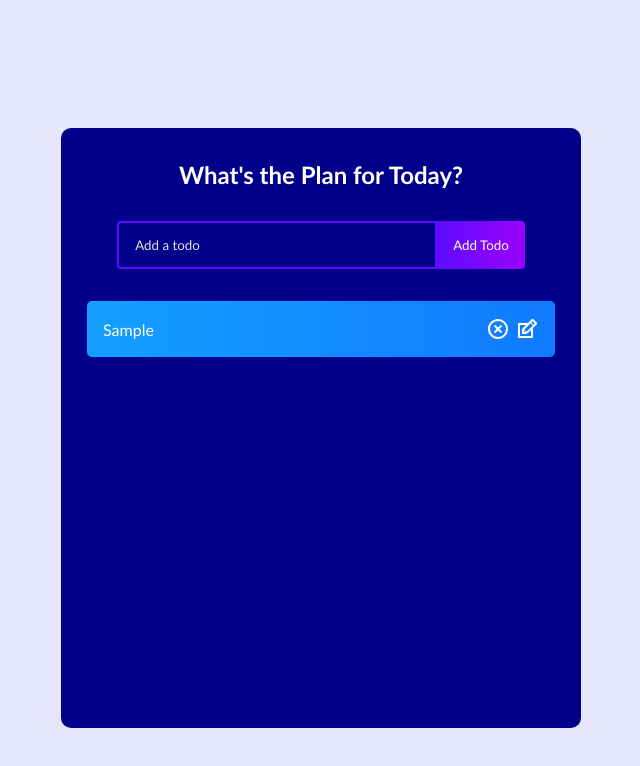
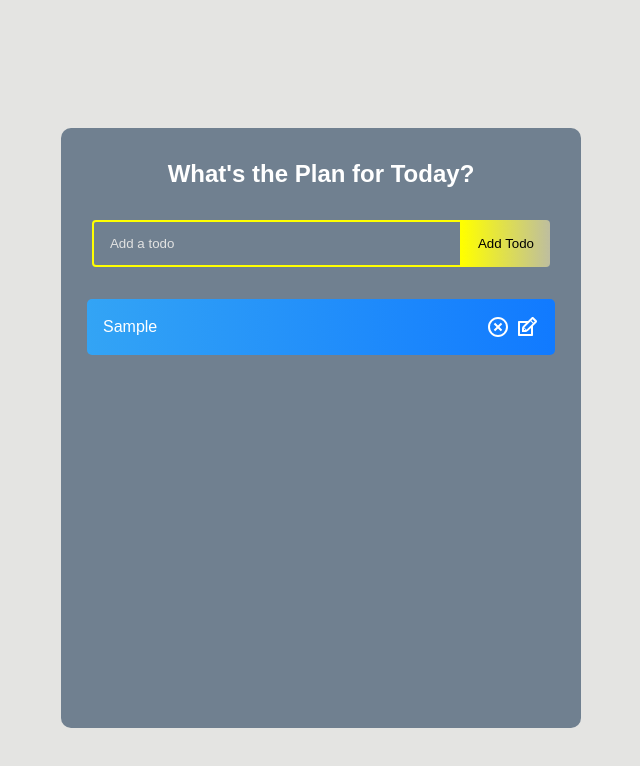
Before and after one commit to aselwilliams/todo-useref, a React (Create React App) app: page / in a window 1280 px wide. Both pictures are taken after typing "Sample" into the empty fields and a click on the button "Add Todo". Shown: the top 766 px of the page, without its empty margins (319-959 px from the left). Built offline with nearby package versions, Linux system fonts and the light colour scheme.

Commit message:
changes in style

```diff
--- a/src/App.css
+++ b/src/App.css
@@ -1,11 +1,11 @@
-*{
-  box-sizing:border-box;
+* {
+  box-sizing: border-box;
   margin: 0;
   padding: 0;
-  font-family: 'Trebuchet MS', 'Lucida Sans Unicode', 'Lucida Grande', 'Lucida Sans', Arial, sans-serif;
 }
-body{
-  background:lavender;
+body {
+  background: #e4e4e2;
+  font-family: Arial, sans-serif;
 }
 .todo-app {
   display: flex;
@@ -13,7 +13,7 @@ body{
   justify-content: start;
   width: 520px;
   min-height: 600px;
-  background:darkblue;
+  background: slategrey;
   text-align: center;
   margin: 128px auto;
   border-radius: 10px;
@@ -27,8 +27,8 @@ h1 {
 }
 
 .complete {
-  text-decoration: line-through;
-  opacity: 0.4;
+  opacity: 0.5;
+  text-decoration: line-through 3px red;
 }
 
 .todo-form {
@@ -38,9 +38,9 @@ h1 {
 .todo-input {
   padding: 14px 32px 14px 16px;
   border-radius: 4px 0 0 4px;
-  border: 2px solid #5d0cff;
+  border: 2px solid yellow;
   outline: none;
-  width: 320px;
+  width: 370px;
   background: transparent;
   color: #fff;
 }
@@ -55,12 +55,8 @@ h1 {
   border-radius: 0 4px 4px 0;
   cursor: pointer;
   outline: none;
-  background: linear-gradient(
-    90deg,
-    rgba(93, 12, 255, 1) 0%,
-    rgba(155, 0, 250, 1) 100%
-  );
-  color: #fff;
+  background: linear-gradient(90deg, yellow 0%, rgb(190, 190, 159) 100%);
+  color: black;
   text-transform: capitalize;
 }
 
@@ -91,8 +87,8 @@ h1 {
   color: #fff;
   background: linear-gradient(
     90deg,
-    rgba(255, 118, 20, 1) 0%,
-    rgba(255, 84, 17, 1) 100%
+    rgb(244, 140, 65) 0%,
+    rgb(218, 65, 5) 100%
   );
 
   padding: 16px;
@@ -103,7 +99,7 @@ h1 {
 .todo-row:nth-child(4n + 1) {
   background: linear-gradient(
     90deg,
-    rgba(93, 12, 255, 1) 0%,
+    rgb(168, 136, 231) 0%,
     rgba(155, 0, 250, 1) 100%
   );
 }
@@ -111,7 +107,7 @@ h1 {
 .todo-row:nth-child(4n + 2) {
   background: linear-gradient(
     90deg,
-    rgba(255, 12, 241, 1) 0%,
+    rgb(224, 109, 219) 0%,
     rgba(250, 0, 135, 1) 100%
   );
 }
@@ -119,7 +115,7 @@ h1 {
 .todo-row:nth-child(4n + 3) {
   background: linear-gradient(
     90deg,
-    rgba(20, 159, 255, 1) 0%,
+    rgb(51, 164, 245) 0%,
     rgba(17, 122, 255, 1) 100%
   );
 }
--- a/src/components/Todo.js
+++ b/src/components/Todo.js
@@ -1,34 +1,44 @@
-import React,{useState} from 'react';
-import TodoForm from './TodoForm';
-import TodoList from './TodoList';
-import {RiCloseCircleLine} from 'react-icons/ri'
-import {TiEdit} from 'react-icons/ti'
+import React, { useState } from "react";
+import TodoForm from "./TodoForm";
+import { RiCloseCircleLine } from "react-icons/ri";
+import { TiEdit } from "react-icons/ti";
 
-function Todo({todos, completeTodo,removeTodo, updateTodo}) {
-    const [edit, setEdit]=useState({
-        id:null,
-        value:''
-    })
+function Todo({ todos, completeTodo, removeTodo, updateTodo }) {
+  const [edit, setEdit] = useState({
+    id: null,
+    value: "",
+  });
 
-    const submitUpdate=(value)=>{
-        updateTodo(edit.id, value)
-        setEdit({
-            id:null,
-            value:''
-        })
-    }
-    if(edit.id){
-        return <TodoForm edit={edit} onSubmit={submitUpdate} />
-    }
-  return todos.map((todo,index)=>(
-      <div className={todo.isComplete ? 'todo-row complete' : 'todo-row'} key={index}>
-          <div key={todo.id} onClick={()=>completeTodo(todo.id)}>{todo.text}</div>
-          <div className='icons'>
-              <RiCloseCircleLine onClick={()=>removeTodo(todo.id)} className='delete-icon'/>
-              <TiEdit onClick={()=>setEdit({id:todo.id, value:todo.text})} className='edit-icon'/>
-          </div>
+  const submitUpdate = (value) => {
+    updateTodo(edit.id, value);
+    setEdit({
+      id: null,
+      value: "",
+    });
+  };
+  if (edit.id) {
+    return <TodoForm edit={edit} onSubmit={submitUpdate} />;
+  }
+  return todos.map((todo, index) => (
+    <div
+      className={todo.isComplete ? "todo-row complete" : "todo-row"}
+      key={index}
+    >
+      <div key={todo.id} onClick={() => completeTodo(todo.id)}>
+        {todo.text}
       </div>
-  ))
+      <div className="icons">
+        <RiCloseCircleLine
+          onClick={() => removeTodo(todo.id)}
+          className="delete-icon"
+        />
+        <TiEdit
+          onClick={() => setEdit({ id: todo.id, value: todo.text })}
+          className="edit-icon"
+        />
+      </div>
+    </div>
+  ));
 }
 
-export default Todo
+export default Todo;
```
